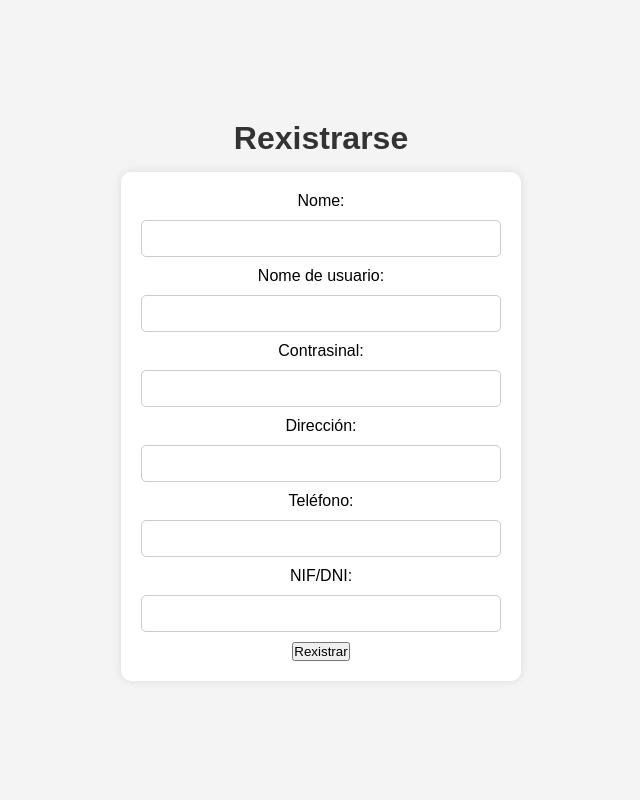
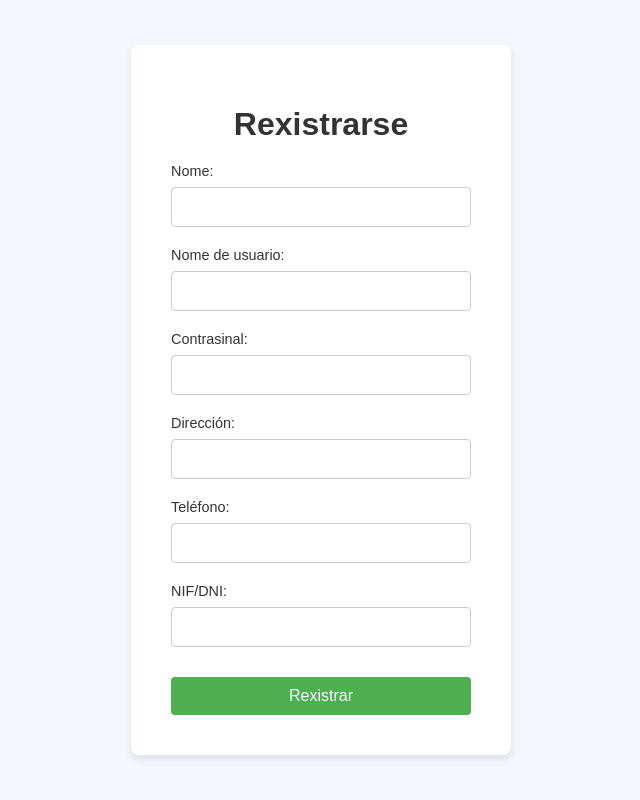
Before and after one commit to jgonzalezromer/Web-de-aluguer-e-venda-de-libros-e-comics, a PHP site: page /View/rexistro.html in a window 1280 px wide. Shown: the whole page, without its empty margins (319-959 px from the left). Run offline with PHP 8.4, Linux system fonts and the light colour scheme.

Commit message:
Todo acabado(CSS operativo)

```diff
--- a/View/aluguer_libroscomics.html
+++ b/View/aluguer_libroscomics.html
@@ -3,8 +3,8 @@
     <head>
         <meta charset="UTF-8">
         <title>Aluguer de libros cómics</title>
-        <link rel="stylesheet" href="css/styles.css">
-        <link rel="stylesheet" href="css/dashboard.css">
+        <link rel="stylesheet" href="../View/css/dashboard.css">
+        <link rel="stylesheet" href="../View/css/styles.css">
     </head>
     <body>
         <h1>Aluguer de libros e cómics</h1>
--- a/View/compra_libroscomics.html
+++ b/View/compra_libroscomics.html
@@ -3,8 +3,8 @@
 <head>
     <meta charset="UTF-8">
     <title>Compra de libros e cómics</title>
-    <link rel="stylesheet" href="css/styles.css">
-    <link rel="stylesheet" href="css/dashboard.css">
+    <link rel="stylesheet" href="../View/css/styles.css">
+    <link rel="stylesheet" href="../View/css/dashboard.css">
 </head>
 <body>
     <h1>Compra de libros e cómics</h1>
--- a/View/conf_usuario.html
+++ b/View/conf_usuario.html
@@ -2,6 +2,7 @@
 <head>
     <meta charset="UTF-8">
     <title>Configuración do usuario</title>
+    <link rel="stylesheet" href="../View/css/conf_usuario.css">
 </head>
 <body>
     <h1>Configuración do usuario</h1>
--- a/View/css/login.css
+++ b/View/css/login.css
@@ -1,39 +1,61 @@
-form {
-    background: white;
-    padding: 20px;
-    border-radius: 10px;
-    box-shadow: 0px 0px 10px rgba(0, 0, 0, 0.1);
-    width: 100%;
-    max-width: 400px;
-    text-align: center;
+body {
+    font-family: Arial, sans-serif;
+    background: #f4f7fc;
+    margin: 0;
+    padding: 0;
+    display: flex;
+    justify-content: center;
+    align-items: center;
+    height: 100vh;
 }
 
-input[type="text"], input[type="password"], input[type="email"] {
+.login-box, .register-box {
+    background-color: #fff;
+    padding: 40px;
+    border-radius: 8px;
+    box-shadow: 0 4px 10px rgba(0, 0, 0, 0.1);
+    width: 300px;
+}
+
+h1 {
+    text-align: center;
+    font-size: 2rem;
+    margin-bottom: 20px;
+    color: #333;
+}
+
+label {
+    font-size: 0.9rem;
+    color: #333;
+}
+
+input[type="text"], input[type="password"], input[type="number"] {
     width: 100%;
     padding: 10px;
-    margin: 10px 0;
+    margin: 8px 0 20px;
     border: 1px solid #ccc;
-    border-radius: 5px;
-    transition: border-color 0.3s;
+    border-radius: 4px;
+    box-sizing: border-box;
+    font-size: 1rem;
 }
 
-input:focus {
-    border-color: #007bff;
-    outline: none;
+input[type="submit"] {
+    width: 100%;
+    padding: 10px;
+    background-color: #4CAF50;
+    color: white;
+    border: none;
+    border-radius: 4px;
+    cursor: pointer;
+    font-size: 1rem;
+    margin-top: 10px;
 }
 
-button {
-    background: #007bff;
-    color: white;
-    border: none;
-    padding: 10px 15px;
-    border-radius: 5px;
-    cursor: pointer;
-    transition: background 0.3s;
-    width: 100%;
-    font-size: 16px;
+input[type="submit"]:hover {
+    background-color: #45a049;
 }
 
-button:hover {
-    background: #0056b3;
+form {
+    display: flex;
+    flex-direction: column;
 }
--- a/View/css/styles.css
+++ b/View/css/styles.css
@@ -1,22 +1,38 @@
-* {
+body {
+    font-family: Arial, sans-serif;
+    background-color: #f4f7fc;
     margin: 0;
     padding: 0;
-    box-sizing: border-box;
-    font-family: Arial, sans-serif;
 }
 
-body {
-    background-color: #f4f4f4;
-    display: flex;
-    flex-direction: column;
-    align-items: center;
-    justify-content: center;
-    min-height: 100vh;
-    padding: 20px;
+.container {
+    width: 80%;
+    margin: 0 auto;
 }
 
 h1, h2, h3 {
     color: #333;
     text-align: center;
-    margin-bottom: 15px;
+    margin-bottom: 20px;
 }
+
+p {
+    font-size: 1rem;
+    line-height: 1.6;
+    color: #666;
+    text-align: justify;
+}
+
+button, input[type="submit"] {
+    padding: 10px 20px;
+    background-color: #4CAF50;
+    color: white;
+    font-size: 1rem;
+    border: none;
+    border-radius: 4px;
+    cursor: pointer;
+}
+
+button:hover, input[type="submit"]:hover {
+    background-color: #45a049;
+}
--- a/View/devolucion_libroscomics.html
+++ b/View/devolucion_libroscomics.html
@@ -3,8 +3,8 @@
 <head>
     <meta charset="UTF-8">
     <title>Devolución de libros e cómics</title>
-    <link rel="stylesheet" href="css/styles.css">
-    <link rel="stylesheet" href="css/dashboard.css">
+    <link rel="stylesheet" href="../View/css/styles.css">
+    <link rel="stylesheet" href="../View/css/dashboard.css">
 </head>
 <body>
     <h1>Devolución de libros e cómics</h1>
--- a/View/index.html
+++ b/View/index.html
@@ -3,8 +3,8 @@
     <head>
         <meta charset="UTF-8">
         <title>Páxina de inicio</title>
-        <link rel="stylesheet" href="./css/styles.css">
-        <link rel="stylesheet" href="./css/login.css">
+        <link rel="stylesheet" href="View/css/styles.css">
+        <link rel="stylesheet" href="View/css/login.css">
     </head>
     <body>
         <div class="login-box">
--- a/View/menu_admin.html
+++ b/View/menu_admin.html
@@ -3,8 +3,8 @@
 <head>
     <meta charset="UTF-8">
     <title>Menú Administrador</title>
-    <link rel="stylesheet" href="css/styles.css">
-    <link rel="stylesheet" href="css/dashboard.css">
+    <link rel="stylesheet" href="../View/css/styles.css">
+    <link rel="stylesheet" href="../View/css/dashboard.css">
 </head>
 <body>
     <div class="menu-container">
--- a/View/menu_usuario.html
+++ b/View/menu_usuario.html
@@ -3,8 +3,8 @@
 <head>
     <meta charset="UTF-8">
     <title>Menú Usuario</title>
-    <link rel="stylesheet" href="css/styles.css">
-    <link rel="stylesheet" href="css/dashboard.css">
+    <link rel="stylesheet" href="../View/css/styles.css">
+    <link rel="stylesheet" href="../View/css/dashboard.css">
 </head>
 <body>
     <div class="menu-container">
--- a/View/rexistro.html
+++ b/View/rexistro.html
@@ -3,8 +3,8 @@
 <head>
     <meta charset="UTF-8">
     <title>Rexistro</title>
-    <link rel="stylesheet" href="css/styles.css">
-    <link rel="stylesheet" href="css/login.css">
+    <link rel="stylesheet" href="../View/css/styles.css">
+    <link rel="stylesheet" href="../View/css/login.css">
 </head>
 <body>
     <div class="register-box">
--- a/index.php
+++ b/index.php
@@ -5,7 +5,6 @@ session_start();
 // Chamamos aos arquivos necesarios
 include_once("./View/index.html");
 include_once("./Models/usuarios.php");
-
 
 
 // Comprobamos se o usuario clicou en Rexistrarse ou en Acceso
```
Also changed, not shown: View/css/conf_usuario.css (added, +82 -0 lines), View/css/dashboard.css (+60 -29 lines).
